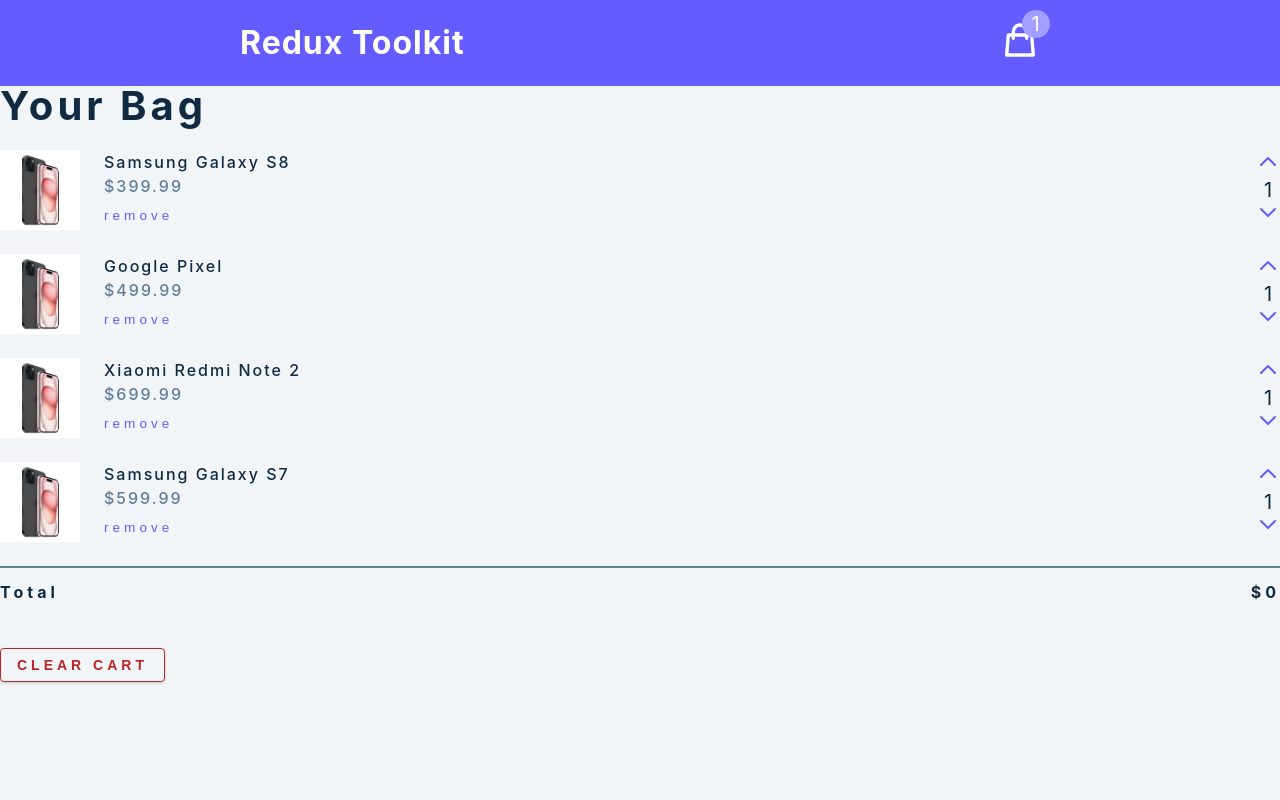
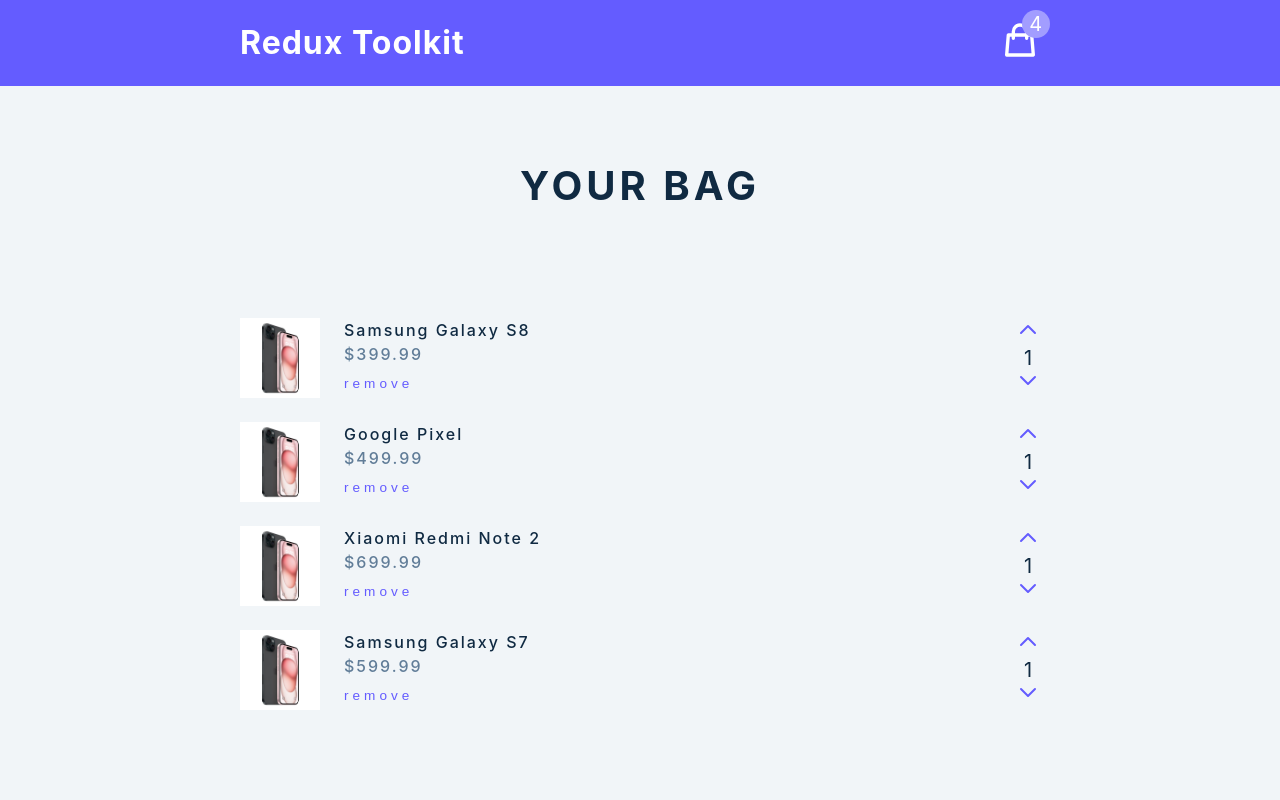
Before and after one commit to UsamaBhakrani/reduxcart-react, a React (Vite) app: page / in a window 1280 px wide. Shown: the top 800 px of the page. Built offline with nearby package versions, Linux system fonts and the light colour scheme.

Commit message:
CalculateTotals Function

```diff
--- a/src/components/CartContainer.jsx
+++ b/src/components/CartContainer.jsx
@@ -17,10 +17,10 @@
     );
   }
   return (
-    <section>
+    <section className="cart">
       <header>
         <h2>Your Bag</h2>
-        <div>
+        <div className="cart">
           {cartItems.map((item) => {
             return <CartItem key={item.id} {...item} />;
           })}
--- a/src/slice/cartSlice.jsx
+++ b/src/slice/cartSlice.jsx
@@ -31,7 +31,14 @@
       );
     },
     calculateTotals: (state) => {
-      console.log(state)
+      let amount = 0;
+      let total = 0;
+      state.cartItems.forEach((item) => {
+        amount += item.amount;
+        total += item.amount * item.price;
+      });
+      state.amount = amount;
+      state.total = total;
     },
   },
 });
```
